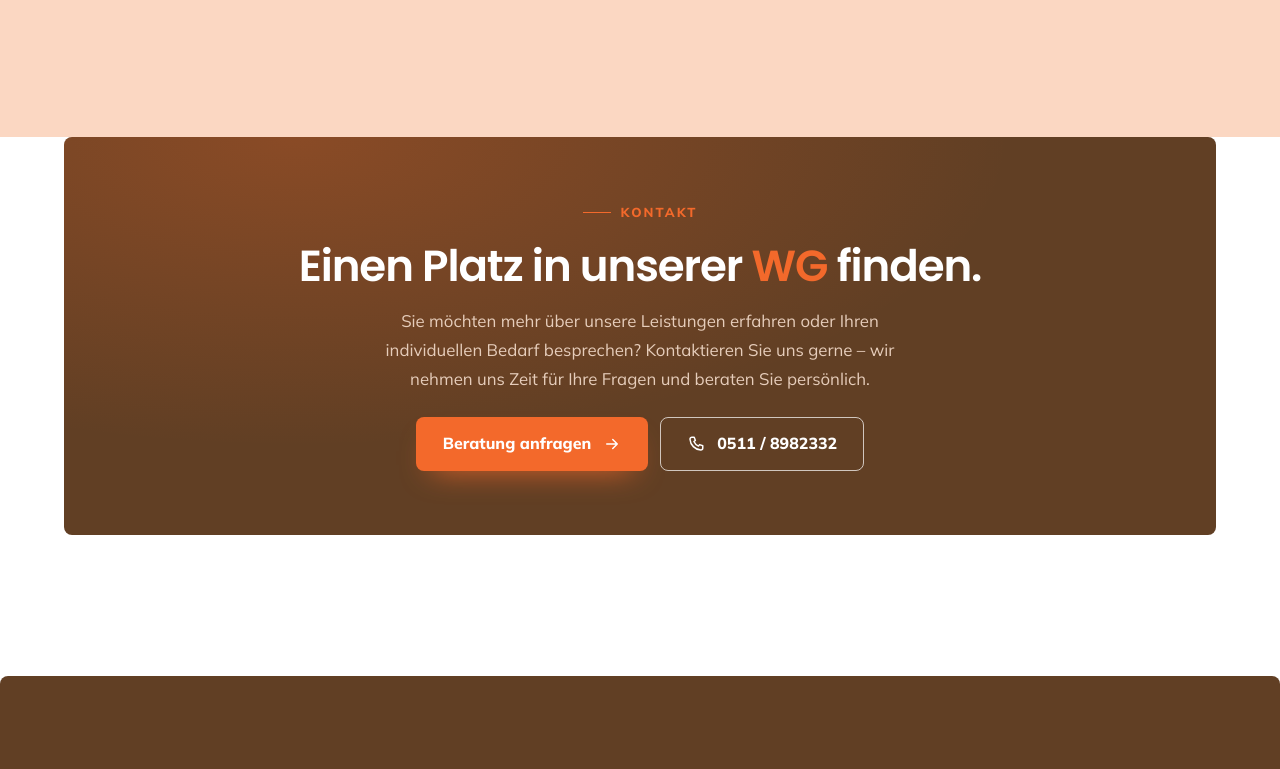
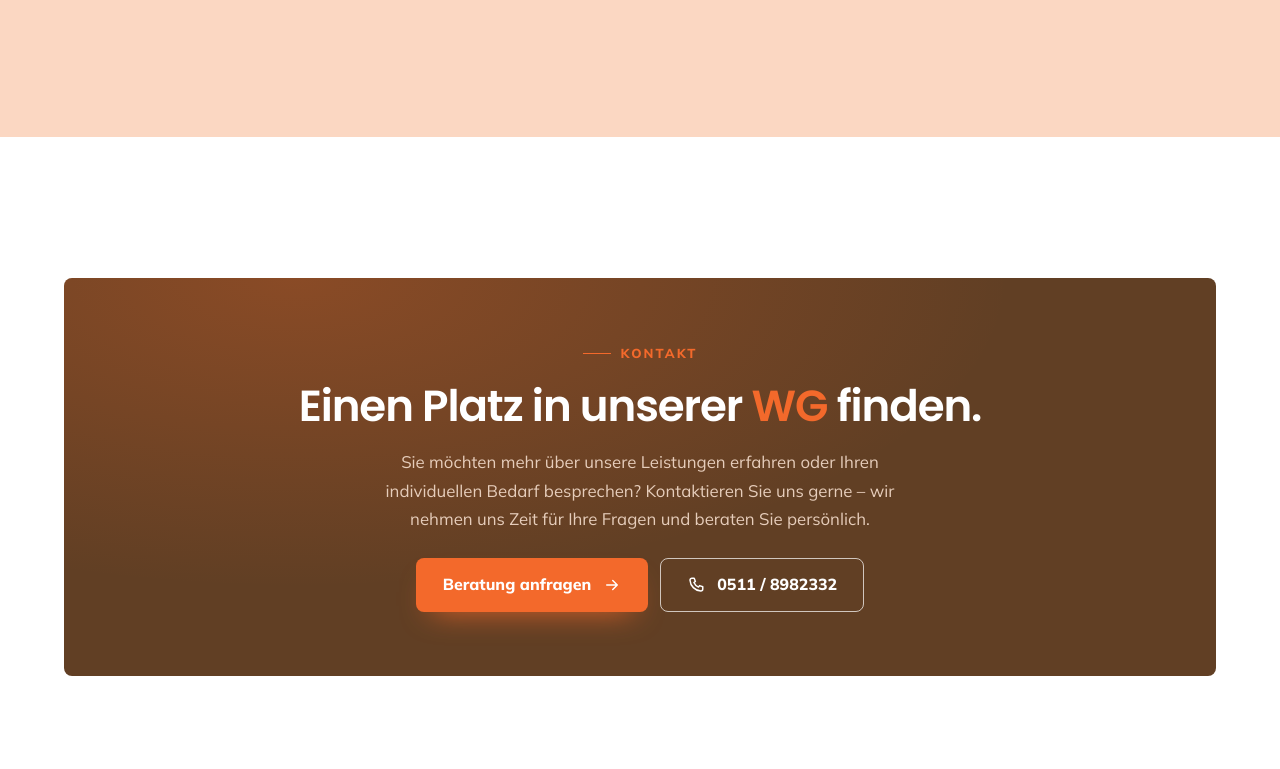
Before and after one commit to shahzadishq/archimed, a plain HTML site: page wohngemeinschaften.html in a window 1280 px wide. Shown: the part 2980-3749 px from the top of the page. Drawn offline with Linux system fonts and the light colour scheme; grey boxes are pictures that could not be loaded.

Commit message:
Sub-pages: add top spacing above the area and CTA bands
Give the service-area and CTA band sections normal section padding so the
dark bands have clear white space above them instead of sitting flush
against the section above.

Co-Authored-By: Claude Opus 4.8 <noreply@anthropic.com>
Claude-Session: https://claude.ai/code/session_01Rc5sZHVjDb3kBqciE6PD7t

```diff
--- a/wohngemeinschaften.html
+++ b/wohngemeinschaften.html
@@ -190,7 +190,7 @@
   </div>
 </section>
 
-<section class="section" style="padding-top:0">
+<section class="section">
   <div class="wrap">
     <div class="cta-band" data-reveal>
       <span class="kicker" style="color:#F3692B">Kontakt</span>
```
Also changed, not shown: ambulanter-pflegedienst-hannover.html (+2 -2 lines), intensivpflege-fuer-erwachsene.html (+1 -1 lines), intensivstation-fuer-kinder.html (+1 -1 lines), schul-kitabegleitung.html (+1 -1 lines).
